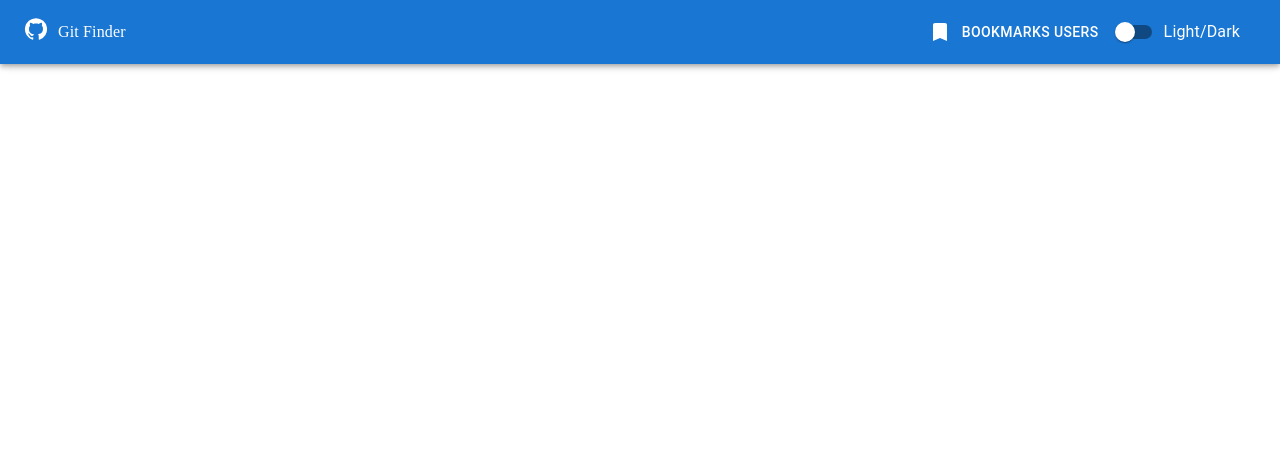
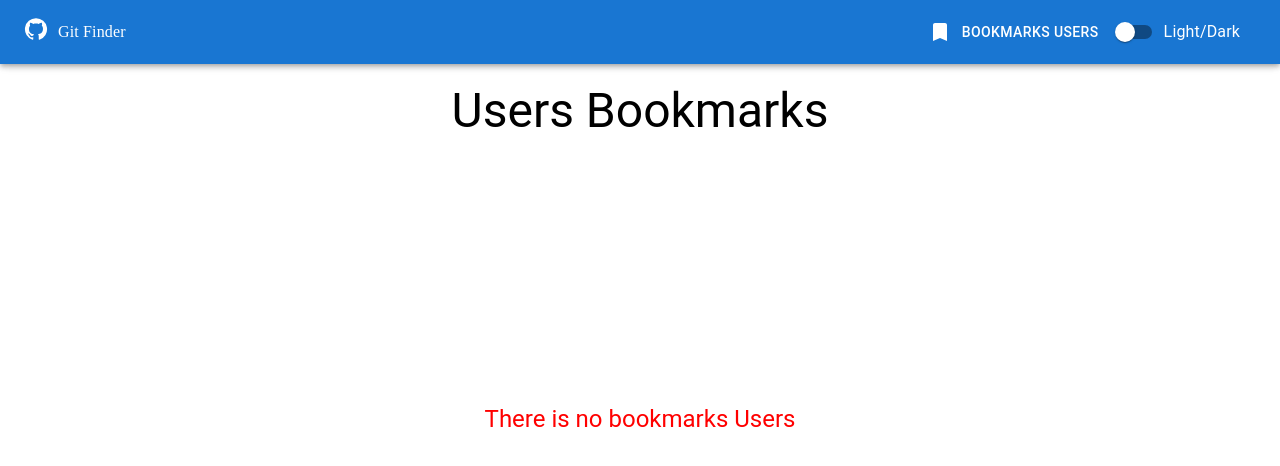
Before and after one commit to mina-adibe/git-finder, a React (Create React App) app: page /Bookmarks in a window 1280 px wide. Shown: the top 466 px of the page. Built offline with nearby package versions, Linux system fonts and the light colour scheme.

Commit message:
style(bookmark): enhance style in bookmark page

```diff
--- a/src/pages/Bookmarks.tsx
+++ b/src/pages/Bookmarks.tsx
@@ -1,4 +1,4 @@
-import { Box, Grid } from "@mui/material";
+import { Box, Button, Grid, Typography } from "@mui/material";
 import React from "react";
 import { useLocation } from "react-router-dom";
 import UserCard from "../components/userCard/UserCard";
@@ -10,9 +10,27 @@ const Bookmarks = () => {
   const { pathname } = useLocation();
   const isBookmarkPage = pathname === "/Bookmarks" ? true : false;
 
+  console.log("bookmarksUsers", bookmarksUsers);
   return (
     <React.Fragment>
       <Head title="Users Bookmarks " description="your favourit users from search" />
+      <Typography align="center" variant="h3" component="h1">
+        Users Bookmarks
+      </Typography>
+      {bookmarksUsers.length === 0 && (
+        <Box
+          sx={{
+            display: "flex ",
+            height: "70vh",
+            alignItems: "center",
+            justifyContent: "center",
+            color: "red",
+          }}>
+          <Typography align="center" variant="h5" component="h5">
+            There is no bookmarks Users{" "}
+          </Typography>
+        </Box>
+      )}
       <Box
         sx={{
           width: "80vw",
@@ -22,11 +40,6 @@ const Bookmarks = () => {
           my: "40px",
           p: "15px",
         }}>
-        {!bookmarksUsers && (
-          <Box>
-            <img src="/assets/Home-img.svg" alt="React Logo" loading="lazy" />
-          </Box>
-        )}
         <Grid container spacing={{ xs: 2, md: 3 }}>
           {bookmarksUsers &&
             bookmarksUsers.map((user) => {
```
